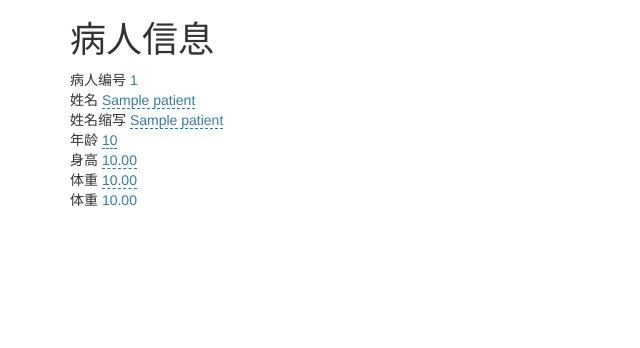
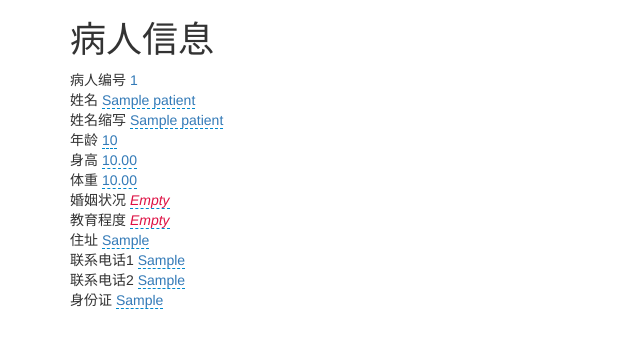
Before and after one commit to sunyan125/health, a Django app: page /crf/patient/1 in a window 1280 px wide. Shown: the top 348 px of the page, without its empty margins (0-640 px from the left). Run offline with Django 3.2, Linux system fonts and the light colour scheme; tables that the repository leaves empty hold one stand-in row (values such as "Sample post"); some libraries are stand-ins or nearby versions.

Commit message:
Partially Finish the patient model

```diff
--- a/his/crfapp/models.py
+++ b/his/crfapp/models.py
@@ -7,7 +7,7 @@ from datetime import datetime
 
 class UserProfile(models.Model):
     user = models.OneToOneField(User, on_delete=models.CASCADE)
-#     role = models.CharField(max_length=30)
+    role = models.CharField(max_length=30)
     gender = models.CharField(max_length=30, blank=True)
     depart = models.CharField(max_length=200, blank = True)
     cell = models.CharField(max_length=100, blank = True)
--- a/his/templates/crfapp/patient_edit.html
+++ b/his/templates/crfapp/patient_edit.html
@@ -24,6 +24,23 @@
 			$('#age').editable();
 			$('#height').editable();
 			$('#weight').editable();
+			$('#marriage').editable(
+								{source: [
+			  					          	{value: 1, text: 'single'},
+					                        {value: 2, text: 'married'},
+					                        {value: 3, text: 'divorced'},
+					                        {value: 4, text: 'widowed'}
+					            ]});
+			$('#edu').editable(
+					{source: [
+  					          	{value: 1, text: 'high school'},
+		                        {value: 2, text: 'bachelor'},
+		                        {value: 3, text: 'graduate'}
+		            ]});
+			$('#loc').editable();
+			$('#cell1').editable();
+			$('#cell2').editable();
+			$('#idcard').editable();
 		});
 	</script>
 </head>
@@ -77,14 +94,53 @@
 			</a>
         </div>
 
+        <div>
+   			<span>婚姻状况</span>
+   			<a href="#" id="marriage" data-type="radiolist" data-pk="{{patient.id}}" data-title="Select marriage status"
+   			   data-url="{% url 'updatepatient' patient.id %}" data-params="{csrfmiddlewaretoken:'{{csrf_token}}'}"
+   			   data-value = "{{ patient.p_marriage }}" >
+   			</a>
+		</div>
+
          <div>
-			<span>体重</span>
-			<a href="#" id="weight" data-type="text" data-pk="{{patient.id}}" data-title="Enter weight"
+   			<span>教育程度</span>
+   			<a href="#" id="edu" data-type="radiolist" data-pk="{{patient.id}}" data-title="Select edu status"
+   			   data-url="{% url 'updatepatient' patient.id %}" data-params="{csrfmiddlewaretoken:'{{csrf_token}}'}"
+   			   data-value = "{{ patient.p_edu }}" >
+   			</a>
+		</div>
+
+		    <div>
+			<span>住址</span>
+			<a href="#" id="loc" data-type="text" data-pk="{{patient.id}}" data-title="Enter loc"
 			   data-url="{% url 'updatepatient' patient.id %}" data-params="{csrfmiddlewaretoken:'{{csrf_token}}'}">
-			   {{ patient.p_height }}
+			   {{ patient.p_loc }}
 			</a>
         </div>
 
+        <div>
+			<span>联系电话1</span>
+			<a href="#" id="cell1" data-type="text" data-pk="{{patient.id}}" data-title="Enter cell1"
+			   data-url="{% url 'updatepatient' patient.id %}" data-params="{csrfmiddlewaretoken:'{{csrf_token}}'}">
+			   {{ patient.p_cell1 }}
+			</a>
+        </div>
+
+		<div>
+			<span>联系电话2</span>
+			<a href="#" id="cell2" data-type="text" data-pk="{{patient.id}}" data-title="Enter cell2"
+			   data-url="{% url 'updatepatient' patient.id %}" data-params="{csrfmiddlewaretoken:'{{csrf_token}}'}">
+			   {{ patient.p_cell2 }}
+			</a>
+        </div>
+
+        <div>
+			<span>身份证</span>
+			<a href="#" id="idcard" data-type="text" data-pk="{{patient.id}}" data-title="Enter weight"
+			   data-url="{% url 'updatepatient' patient.id %}" data-params="{csrfmiddlewaretoken:'{{csrf_token}}'}">
+			   {{ patient.p_idcard }}
+			</a>
+        </div>
 
 </div>
 {% endblock %}
```
Also changed, not shown: his/static/js/rbeditable.js (+22 -0 lines), his/crfapp/migrations/0004_auto_20160805_0956.py (added), his/crfapp/migrations/0005_auto_20160805_1001.py (added), his/crfapp/migrations/0006_auto_20160805_1023.py (added).
